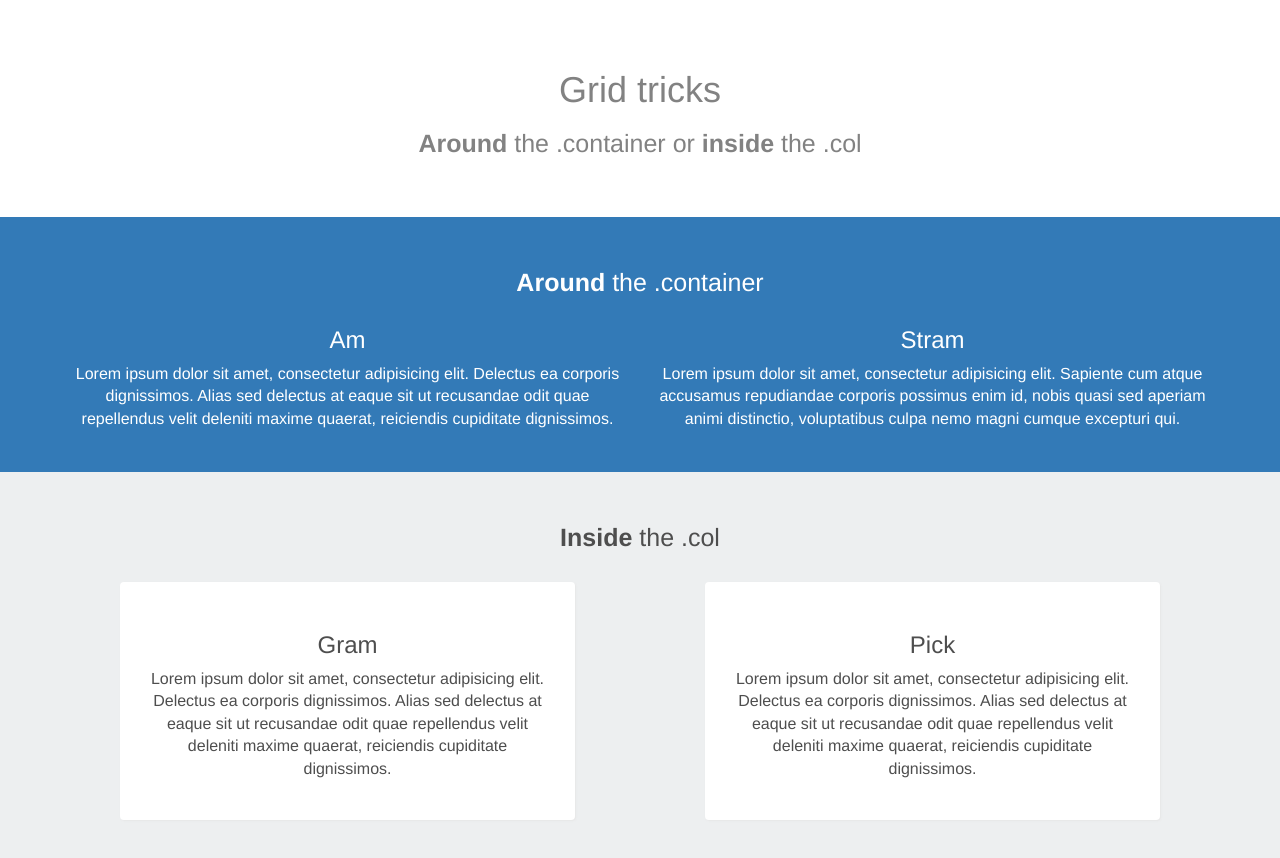
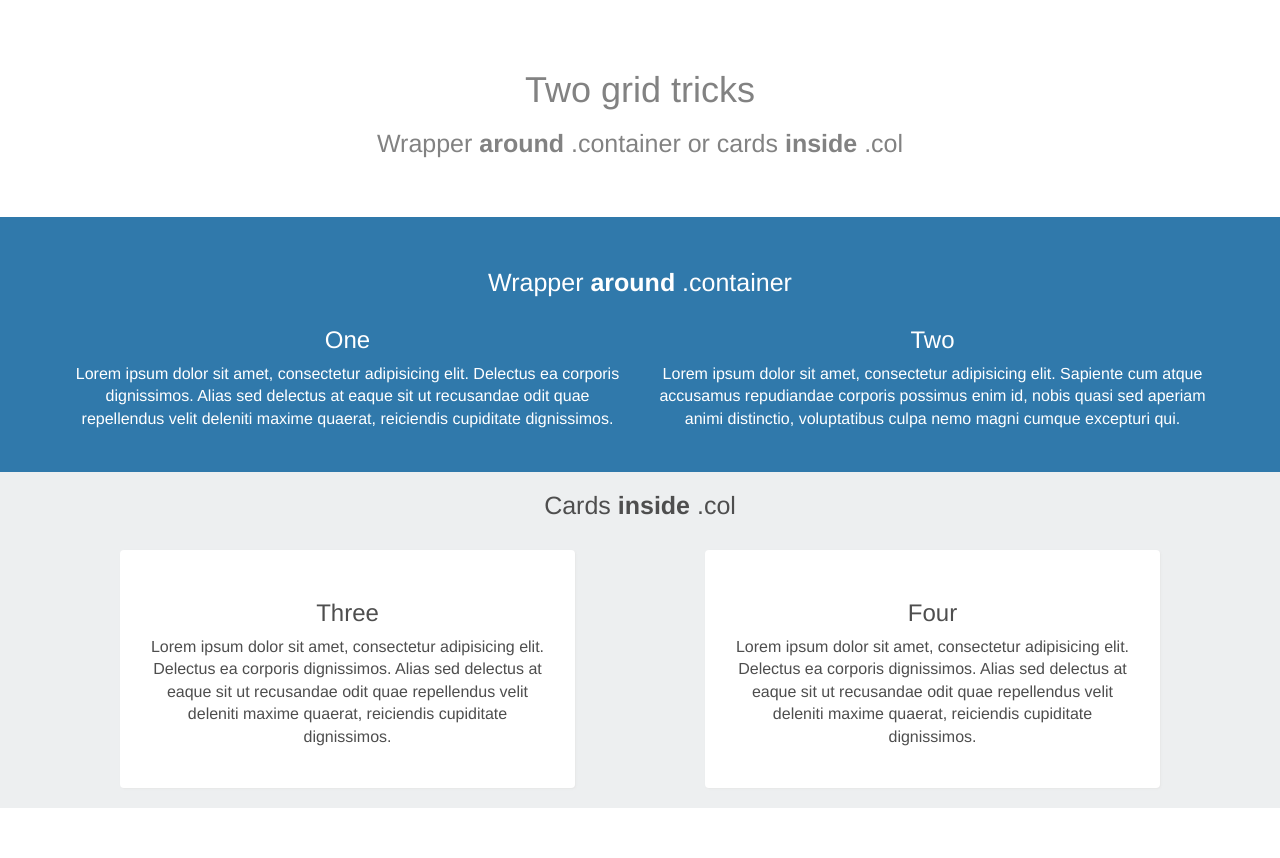
Before and after one commit to danialzainul/bootstrap-challenges, a plain HTML site: page 02-Advanced-Bootstrap-grid/index.html in a window 1280 px wide. After the commit the page ends 808 px from the top, so only its background shows below. Drawn offline with nearby package versions, Linux system fonts and the light colour scheme.

Commit message:
change markup

```diff
--- a/02-Advanced-Bootstrap-grid/index.html
+++ b/02-Advanced-Bootstrap-grid/index.html
@@ -21,22 +21,22 @@
   <body class="text-center">
 
     <div id="header">
-      <h1>Grid tricks</h1>
-      <h2><strong>Around</strong> the .container or <strong>inside</strong> the .col</h2>
+      <h1>Two grid tricks</h1>
+      <h2>Wrapper <strong>around</strong> .container or cards <strong>inside</strong> .col</h2>
     </div>
 
-    <div class="bg-primary padded">
-      <h2><strong>Around</strong> the .container</h2>
+    <div class="wrapper-blue">
+      <h2>Wrapper <strong>around</strong> .container</h2>
       <div class="container">
         <div class="row">
           <div class="col-xs-12 col-md-6">
-            <h3>Am</h3>
+            <h3>One</h3>
             <p>
               Lorem ipsum dolor sit amet, consectetur adipisicing elit. Delectus ea corporis dignissimos. Alias sed delectus at eaque sit ut recusandae odit quae repellendus velit deleniti maxime quaerat, reiciendis cupiditate dignissimos.
             </p>
           </div>
           <div class="col-xs-12 col-md-6">
-            <h3>Stram</h3>
+            <h3>Two</h3>
             <p>
               Lorem ipsum dolor sit amet, consectetur adipisicing elit. Sapiente cum atque accusamus repudiandae corporis possimus enim id, nobis quasi sed aperiam animi distinctio, voluptatibus culpa nemo magni cumque excepturi qui.
             </p>
@@ -45,13 +45,13 @@
       </div>
     </div>
 
-    <div class="bg-grey padded">
+    <div class="wrapper-grey">
       <div class="container">
-        <h2><strong>Inside</strong> the .col</h2>
+        <h2>Cards <strong>inside</strong> .col</h2>
         <div class="row">
           <div class="col-xs-12 col-md-6">
             <div class="card-white">
-              <h3>Gram</h3>
+              <h3>Three</h3>
               <p>
                 Lorem ipsum dolor sit amet, consectetur adipisicing elit. Delectus ea corporis dignissimos. Alias sed delectus at eaque sit ut recusandae odit quae repellendus velit deleniti maxime quaerat, reiciendis cupiditate dignissimos.
               </p>
@@ -59,7 +59,7 @@
           </div>
           <div class="col-xs-12 col-md-6">
             <div class="card-white">
-              <h3>Pick</h3>
+              <h3>Four</h3>
               <p>
                 Lorem ipsum dolor sit amet, consectetur adipisicing elit. Delectus ea corporis dignissimos. Alias sed delectus at eaque sit ut recusandae odit quae repellendus velit deleniti maxime quaerat, reiciendis cupiditate dignissimos.
               </p>
--- a/02-Advanced-Bootstrap-grid/style.css
+++ b/02-Advanced-Bootstrap-grid/style.css
@@ -3,23 +3,16 @@ body {
   font-size: 16px;
   line-height: 1.4;
 }
-#header {
-  color: #828282;
-  padding: 50px;
-}
 h2 {
   font-weight: 200;
   font-size: 25px;
 }
-.padded {
-  padding-top: 2em;
-  padding-bottom: 2em;
-}
-.bg-blue {
+.wrapper-blue {
   background: #3079AB;
   color: white;
+  padding: 2em 0;
 }
-.bg-grey {
+.wrapper-grey {
   background: #EDEFF0;
   color: #4e4e4e;
 }
@@ -30,3 +23,7 @@ h2 {
   border-radius: 4px;
   margin: 20px 50px;
 }
+#header {
+  color: #828282;
+  padding: 50px;
+}
```
